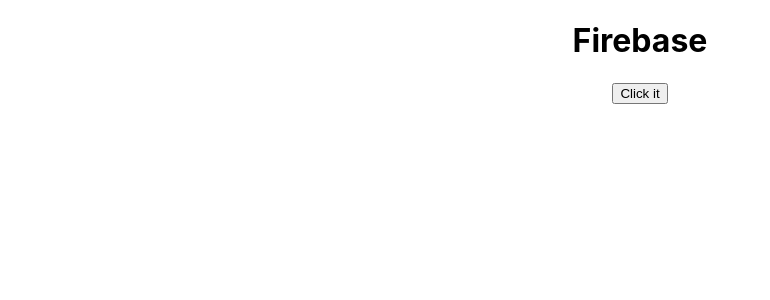
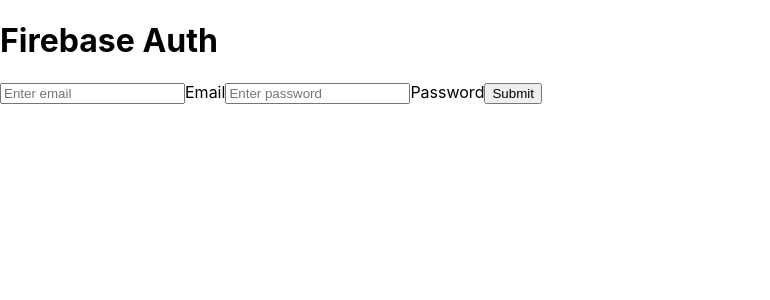
Before and after one commit to shaurya019/Firebase-with-Reactjs, a React (Create React App) app: page / in a window 1280 px wide. Shown: the top 300 px of the page, without its empty margins (0-770 px from the left). Built offline with nearby package versions, Linux system fonts and the light colour scheme.

Commit message:
“second”

```diff
--- a/src/App.js
+++ b/src/App.js
@@ -1,24 +1,49 @@
 import {getDatabase,ref,set} from "firebase/database";
 import {app} from "./firebase";
-import './App.css';
+import { useState } from "react";
+import { getAuth, createUserWithEmailAndPassword } from "firebase/auth";
 
 const db = getDatabase(app);
 
 function App() {
-  const  putdata = () => {
-    set(ref(db,"users/shaurya"),{
-      id:1,
-      name:"Shaurya",
-      age:22
-    })
+  // const  putdata = () => {
+  //   set(ref(db,"users/shaurya"),{
+  //     id:1,
+  //     name:"Shaurya",
+  //     age:22
+  //   })
+  // }
+
+  const [email,setEmail] = useState('');
+  const [password,setPassword] = useState('');
+
+  const auth = getAuth();
+  const createUser = () => {
+    createUserWithEmailAndPassword(auth, email, password)
+  .then((userCredential) => {
+    alert("Success");
+    console.log(userCredential);
+  })
+  .catch((error) => {
+    alert("Error");
+    console.log(error.value);
+  });
   }
   return (
     <div className="App">
-      <h1>Firebase</h1>
+      <h1>Firebase Auth</h1>
+      <input onChange={(e) => {
+        setEmail(e.target.value)
+      }} value={email} type="email" reuired placeholder="Enter email" /><label>Email</label>
+      <input onChange={
+        (e) => {
+          setPassword(e.target.value)
+        }
+      } value={password} type="password" reuired placeholder="Enter password" /><label>Password</label>
       <button
-      onClick={putdata}
+      onClick={createUser}
       >
-        Click it
+        Submit
       </button>
     </div>
   );
```
